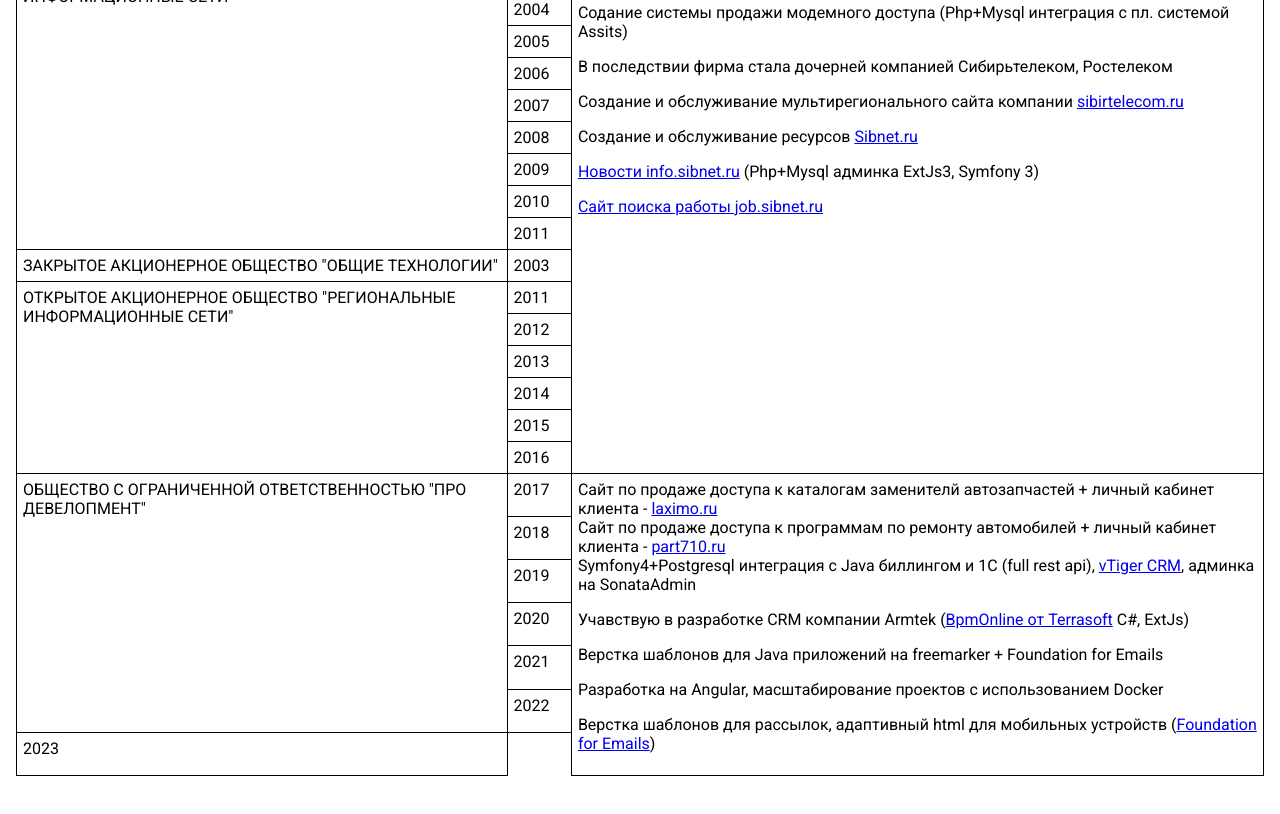
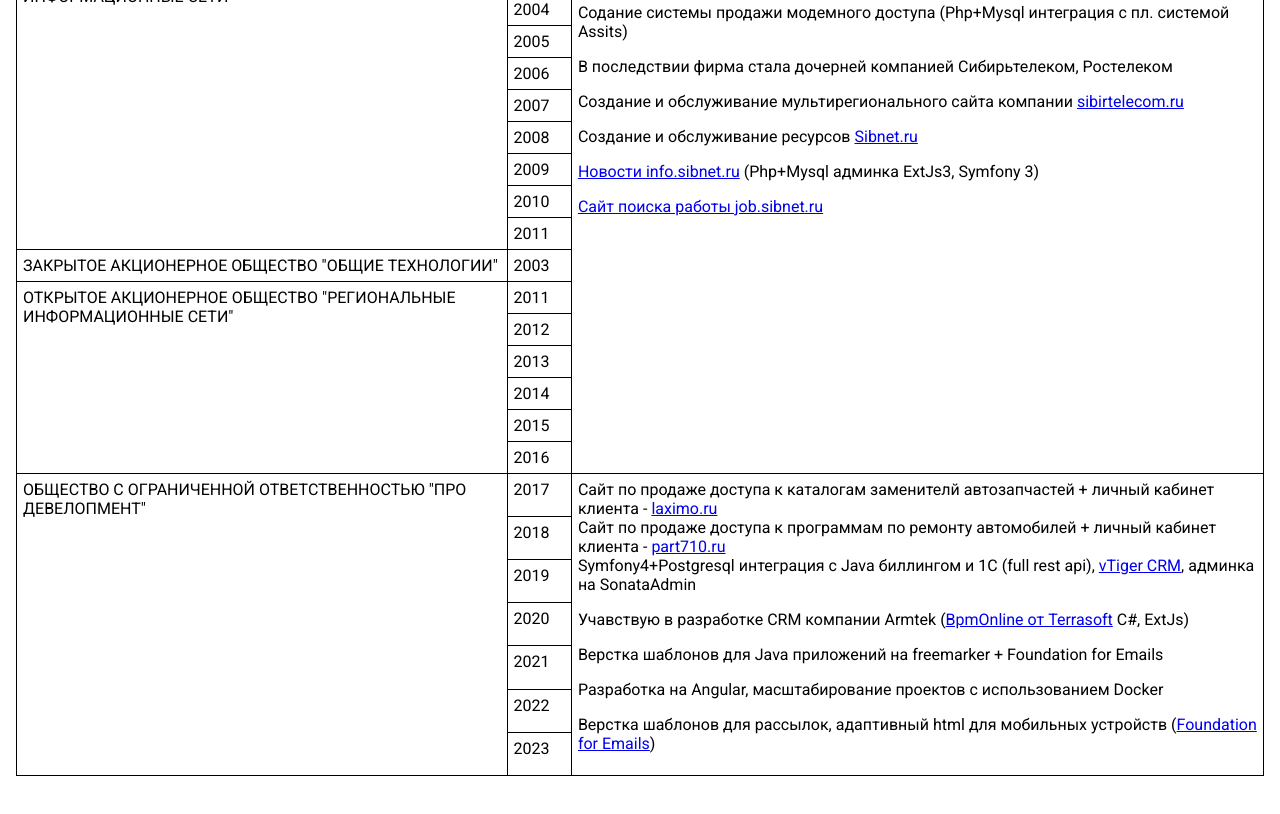
Before and after one commit to jsbuilder/jsbuilder.github.io, a plain HTML site: page index.html in a window 1280 px wide. Shown: the part 1318-2132 px from the top of the page. Drawn offline with Linux system fonts and the light colour scheme.

Commit message:
Fix colspan

```diff
--- a/index.html
+++ b/index.html
@@ -236,7 +236,7 @@
         <td>2016</td>
     </tr>
     <tr>
-        <td rowspan="6">ОБЩЕСТВО С ОГРАНИЧЕННОЙ ОТВЕТСТВЕННОСТЬЮ "ПРО ДЕВЕЛОПМЕНТ"
+        <td rowspan="7">ОБЩЕСТВО С ОГРАНИЧЕННОЙ ОТВЕТСТВЕННОСТЬЮ "ПРО ДЕВЕЛОПМЕНТ"
         </td>
         <td>2017</td>
         <td rowspan="7">
```
